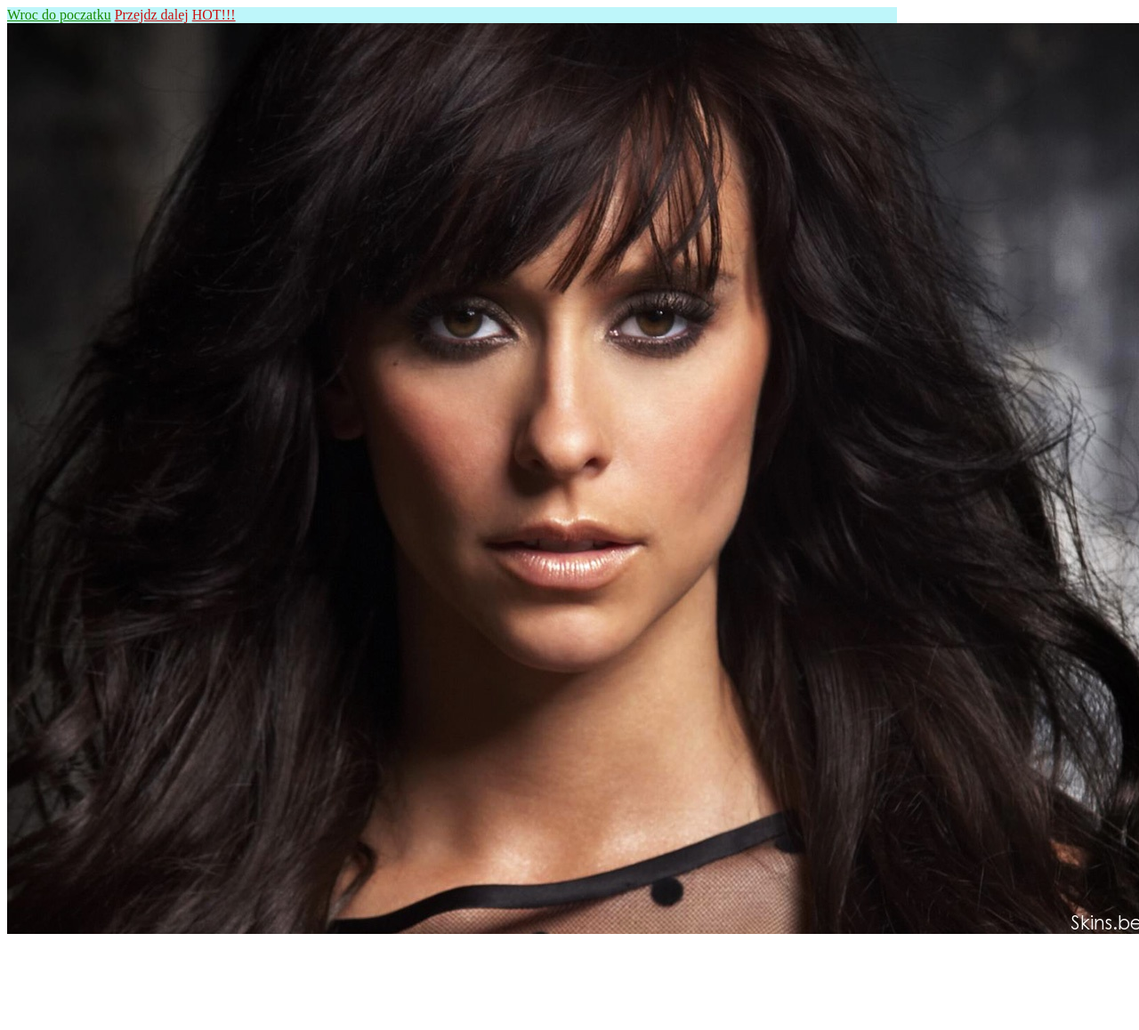
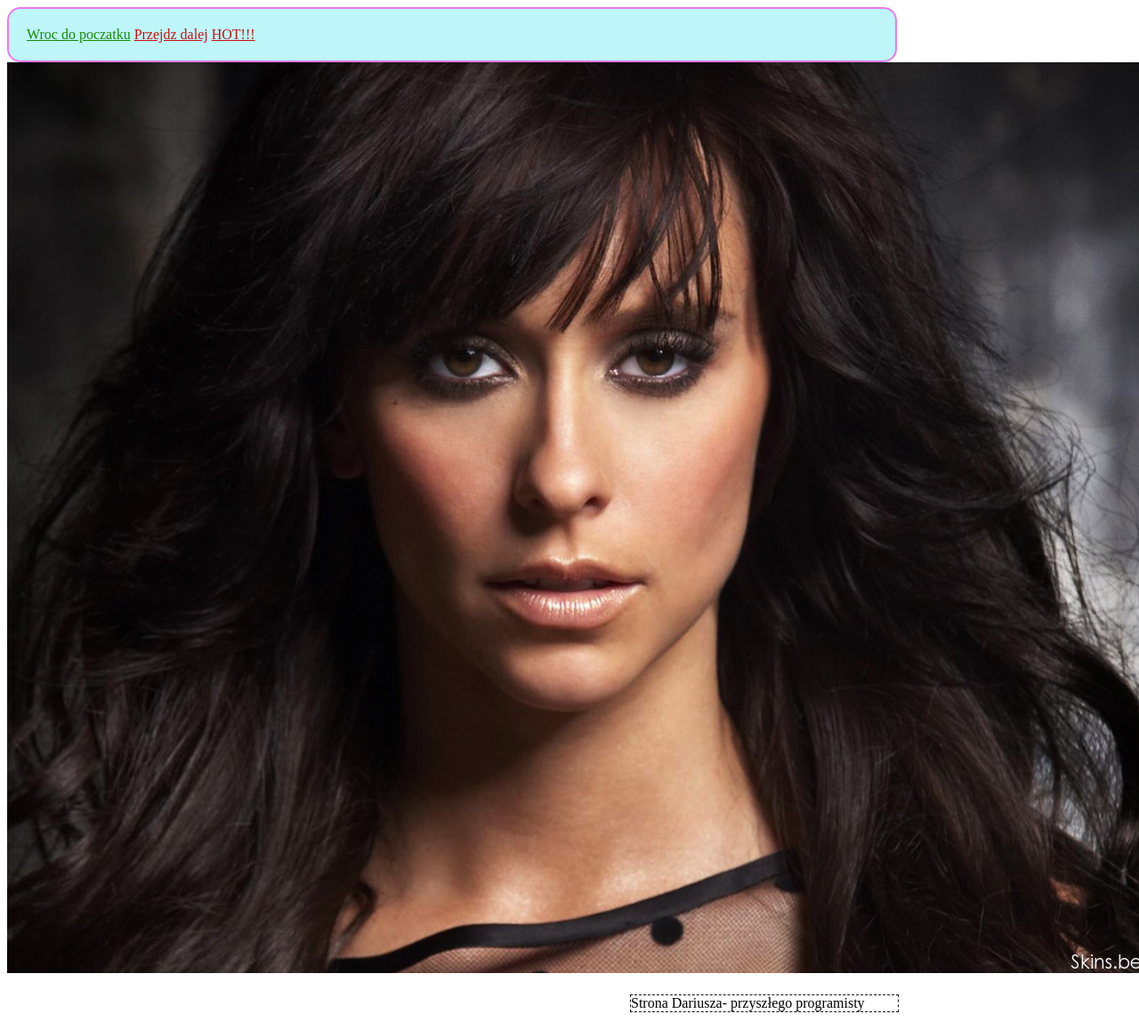
Before and after one commit to tantyk/homepage, a plain HTML site: page hot.html in a window 1280 px wide. Shown: the whole page at 89% size. Before the commit the page ends 1062 px from the top, so only its background shows below. Drawn offline with Linux system fonts and the light colour scheme.

Commit message:
little fix in CSS

```diff
--- a/hot.html
+++ b/hot.html
@@ -17,6 +17,8 @@
         <a class="navigation__link" href="hot.html">HOT!!!</a>
       </nav>
       <img src="jennifer.jpg" alt="Jennifer" />
+      <footer class="footer">Strona Dariusza- przyszłego programisty</footer>
+      <script src="main.js"></script>
     </main>
   </body>
 </html>
--- a/style.css
+++ b/style.css
@@ -43,6 +43,9 @@
 }
 .navigation {
   background-color: #bef6fa;
+  padding: 20px;
+  border: 2px #ec78ec solid;
+  border-radius: 15px;
 }
 
 .navigation__link {
```
